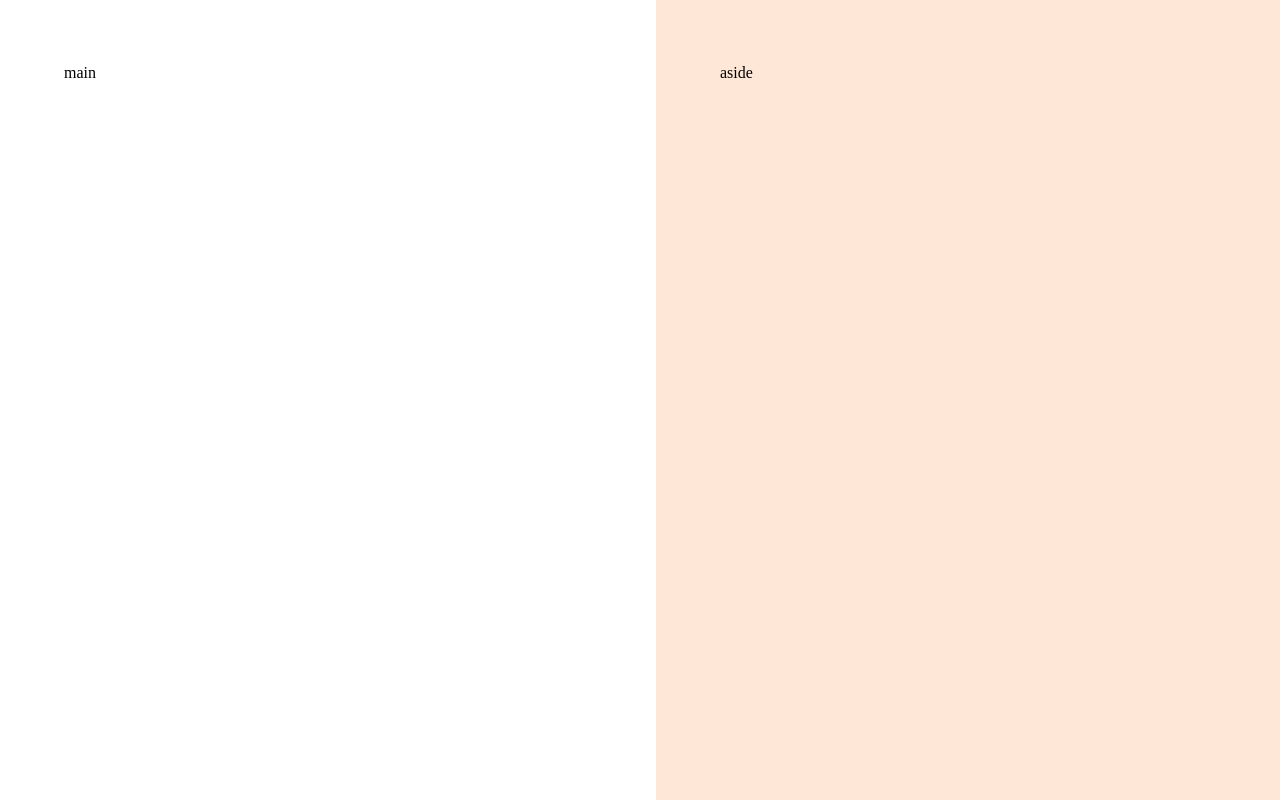
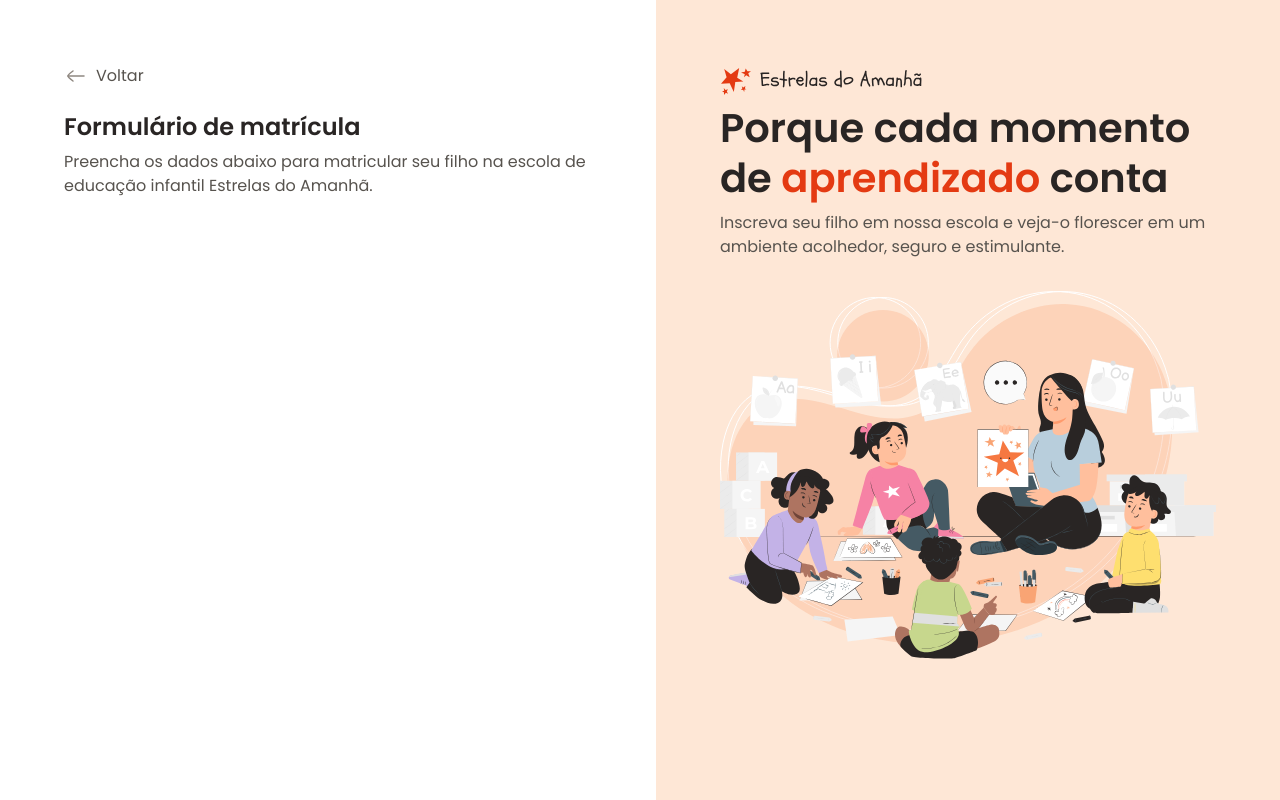
Before and after one commit to Gbredo/Formulario-De-Matricula, a plain HTML site: page index.html in a window 1280 px wide. Drawn offline with Linux system fonts and the light colour scheme.

Commit message:
conteúdo ao aside e iniciando o main

```diff
--- a/index.html
+++ b/index.html
@@ -1,5 +1,6 @@
 <!DOCTYPE html>
-<html lang="pt-br">
+<html lang="pt-BR">
+
 <head>
     <link rel="preconnect" href="https://fonts.googleapis.com">
     <link rel="preconnect" href="https://fonts.gstatic.com" crossorigin>
@@ -8,17 +9,48 @@
     <title>Estrelas do Amanhã</title>
 
     <link rel="stylesheet" href="styles/index.css">
-<link href="https://fonts.googleapis.com/css2?family=Poppins:ital,wght@0,100;0,200;0,300;0,400;0,500;0,600;0,700;0,800;0,900;1,100;1,200;1,300;1,400;1,500;1,600;1,700;1,800;1,900&display=swap" rel="stylesheet">
+    <link
+        href="https://fonts.googleapis.com/css2?family=Poppins:ital,wght@0,100;0,200;0,300;0,400;0,500;0,600;0,700;0,800;0,900;1,100;1,200;1,300;1,400;1,500;1,600;1,700;1,800;1,900&display=swap"
+        rel="stylesheet">
 </head>
+
 <body>
     <div id="app">
         <main>
-      <div class="main-container">main</div>
+            <div class="main-container">
+                <div class="back">
+                    <img src="assets/icons/arrow-left-02.svg" alt="Ícone de voltar">
+                    <span>Voltar</span>
+                </div>
+
+                <h1>Formulário de matrícula</h1>
+                <p>Preencha os dados abaixo para matricular seu filho na escola de educação infantil Estrelas do Amanhã.
+                </p>
+            </div>
         </main>
 
         <aside>
-      <div class="aside-container">aside</div>
+            <div class="aside-container">
+                <header>
+                    <img src="assets/logo.svg" alt="Logo Estrelas do Amanhã">
+                    <h2>
+                        Porque cada momento de
+                        <span>
+                            aprendizado
+                        </span>
+                        conta
+                    </h2>
+                    <p>
+                        Inscreva seu filho em nossa escola e veja-o florescer em um ambiente acolhedor, seguro e
+                        estimulante.
+                    </p>
+                </header>
+
+                <img src="assets/Illustration.svg" alt="Ilustração de um professora com crianças prestando atenção">
+
+            </div>
         </aside>
     </div>
 </body>
+
 </html>
--- a/styles/global.css
+++ b/styles/global.css
@@ -24,4 +24,16 @@
 
 body {
   overflow: hidden;
+
+  font: var(--text);
+  color: var(--text-secondary);
 }
+
+h1, h2 {
+  color: var(--text-primary);
+}
+
+img {
+  max-width: 100%;
+  height: auto;
+}
--- a/styles/layout.css
+++ b/styles/layout.css
@@ -14,6 +14,18 @@ main {
     max-width: 33rem;
     margin-left: auto;
   }
+
+  & .back {
+    display: flex;
+    align-items: center;
+    gap: 0.5rem;
+    margin-bottom: 1.5rem;
+  }
+
+  & h1 {
+    font: 600 1.5rem/1.25 var(--font-family);
+    margin-bottom: 0.5rem;
+  }
 }
 
 aside {
@@ -22,5 +34,18 @@ aside {
 
   & .aside-container {
     max-width: 31rem;
+
+    & > img {
+      margin-top: 2rem;
+    }
+  }
+
+  & h2 {
+    font: 600 2.5rem/1.25 var(--font-family);
+    margin-bottom: 0.5rem;
+  }
+
+  & span {
+    color: var(--text-highlight);
   }
 }
```
Lines whose indentation alone changed are shown as unchanged.
